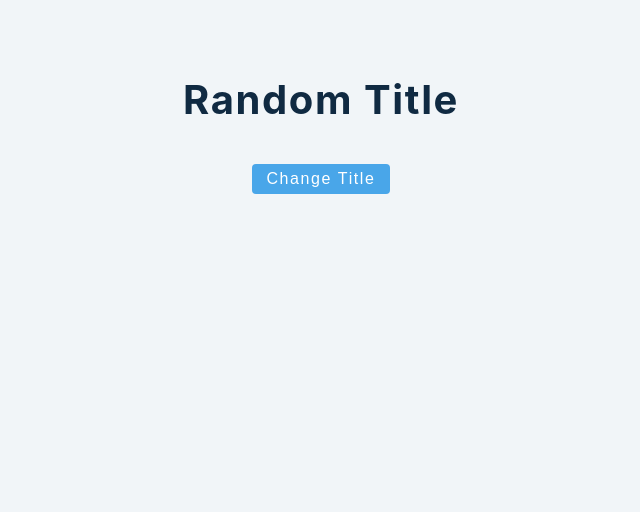
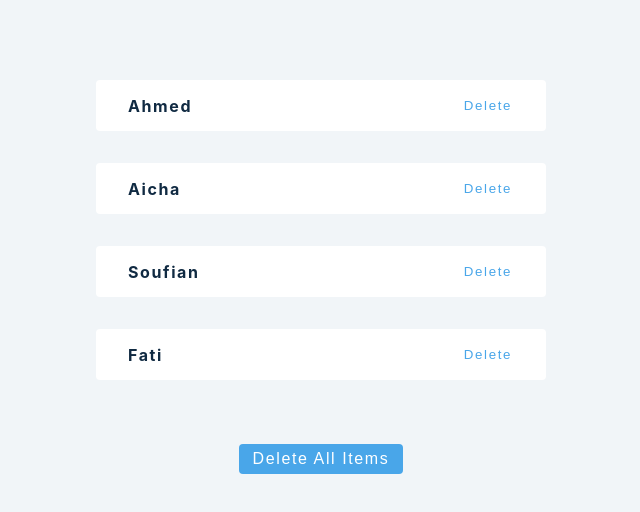
Before and after one commit to ktaha1/advanced-react, a React (Create React App) app: page / in a window 1280 px wide. Shown: the top 512 px of the page, without its empty margins (319-959 px from the left). Built offline with nearby package versions, Linux system fonts and the light colour scheme.

Commit message:
add UseState Arrays

```diff
--- a/src/App.js
+++ b/src/App.js
@@ -1,10 +1,11 @@
 import React from "react";
 //import Error from "./useStat/error-example";
-import BasicUseState from "./useStat/basics";
+//import BasicUseState from "./useStat/basics";
+import ArraysUseState from "./useStat/array";
 
 const App = () => (
   <div className="container">
-    <BasicUseState />
+    <ArraysUseState />
   </div>
 );
 export default App;
--- /dev/null
+++ b/src/data.js
@@ -0,0 +1,6 @@
+export const data = [
+  { id: 1, name: "Ahmed" },
+  { id: 2, name: "Aicha" },
+  { id: 3, name: "Soufian" },
+  { id: 4, name: "Fati" },
+];
--- /dev/null
+++ b/src/useStat/array.js
@@ -0,0 +1,27 @@
+import react from "react";
+import React, { useState } from "react";
+import { data } from "../data";
+
+const ArraysUseState = () => {
+  let [people, setPeople] = useState(data);
+  const remoteItem = (id) => {
+    setPeople(people.filter((people) => people.id !== id));
+  };
+  return (
+    <react.Fragment>
+      {people.map((people) => {
+        const { id, name } = people;
+        return (
+          <div key={id} className="item">
+            <h4>{name}</h4>
+            <button onClick={() => remoteItem(id)}>Delete</button>
+          </div>
+        );
+      })}
+      <button type="button" className="btn" onClick={() => setPeople([])}>
+        Delete All items
+      </button>
+    </react.Fragment>
+  );
+};
+export default ArraysUseState;
```
